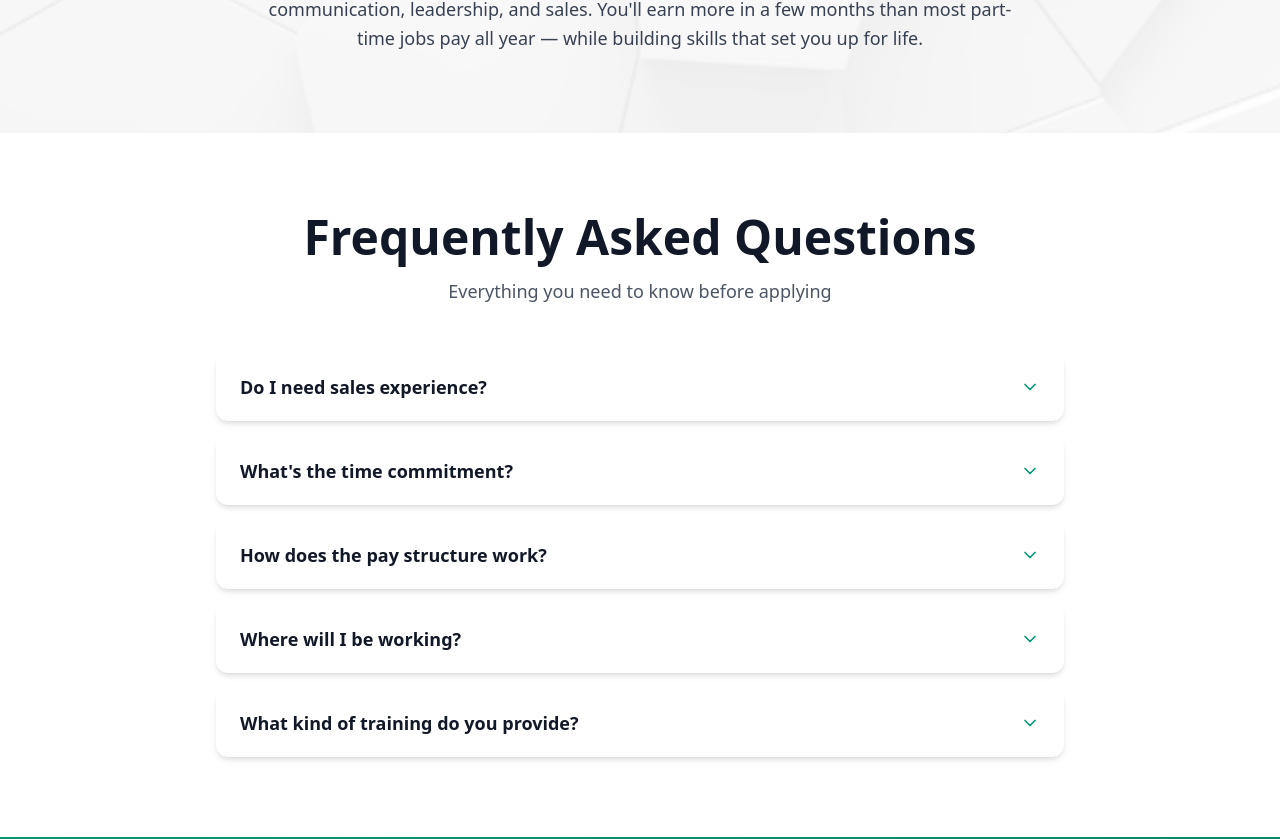
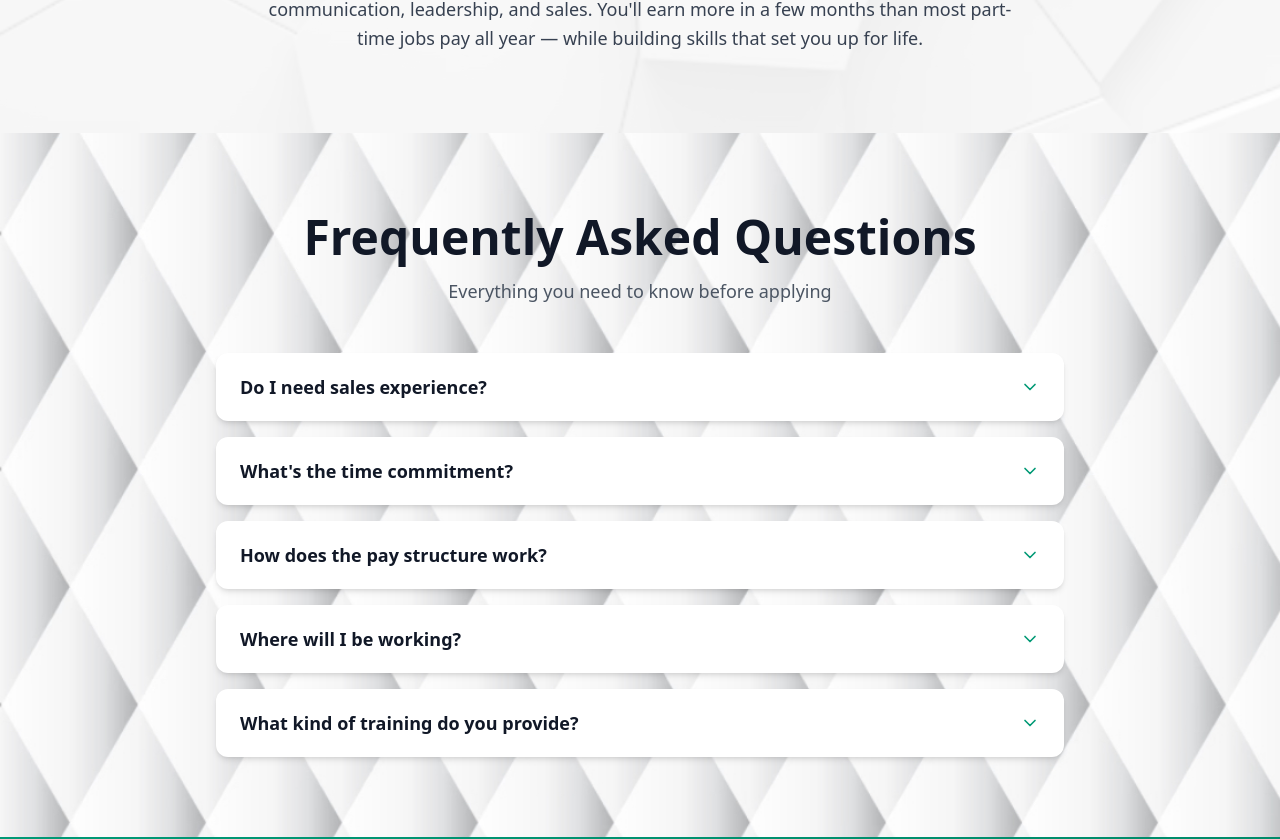
Before and after one commit to RyanRidellLLC/ecoshieldnash, a React (Vite) app: page / in a window 1280 px wide. Shown: the part 1936-2775 px from the top of the page. Built offline with nearby package versions, Linux system fonts and the light colour scheme; no server answers.

Commit message:
Updated RecruitingPage.tsx

```diff
--- a/src/RecruitingPage.tsx
+++ b/src/RecruitingPage.tsx
@@ -247,7 +247,7 @@ export default function RecruitingPage() {
       </section>
 
       {/* FAQ Section */}
-      <section className="py-20 section-transition bg-cover bg-center bg-no-repeat" style={{ backgroundImage: "url('/img_4010_copy.jpg')" }}>
+      <section className="py-20 section-transition bg-cover bg-center bg-no-repeat" style={{ backgroundImage: "url('/img_4038.jpg')" }}>
         <div className="max-w-4xl mx-auto px-6 fade-in-on-scroll">
           <h2 className="text-4xl md:text-5xl font-bold text-center mb-4 text-gray-900">
             Frequently Asked Questions
```
